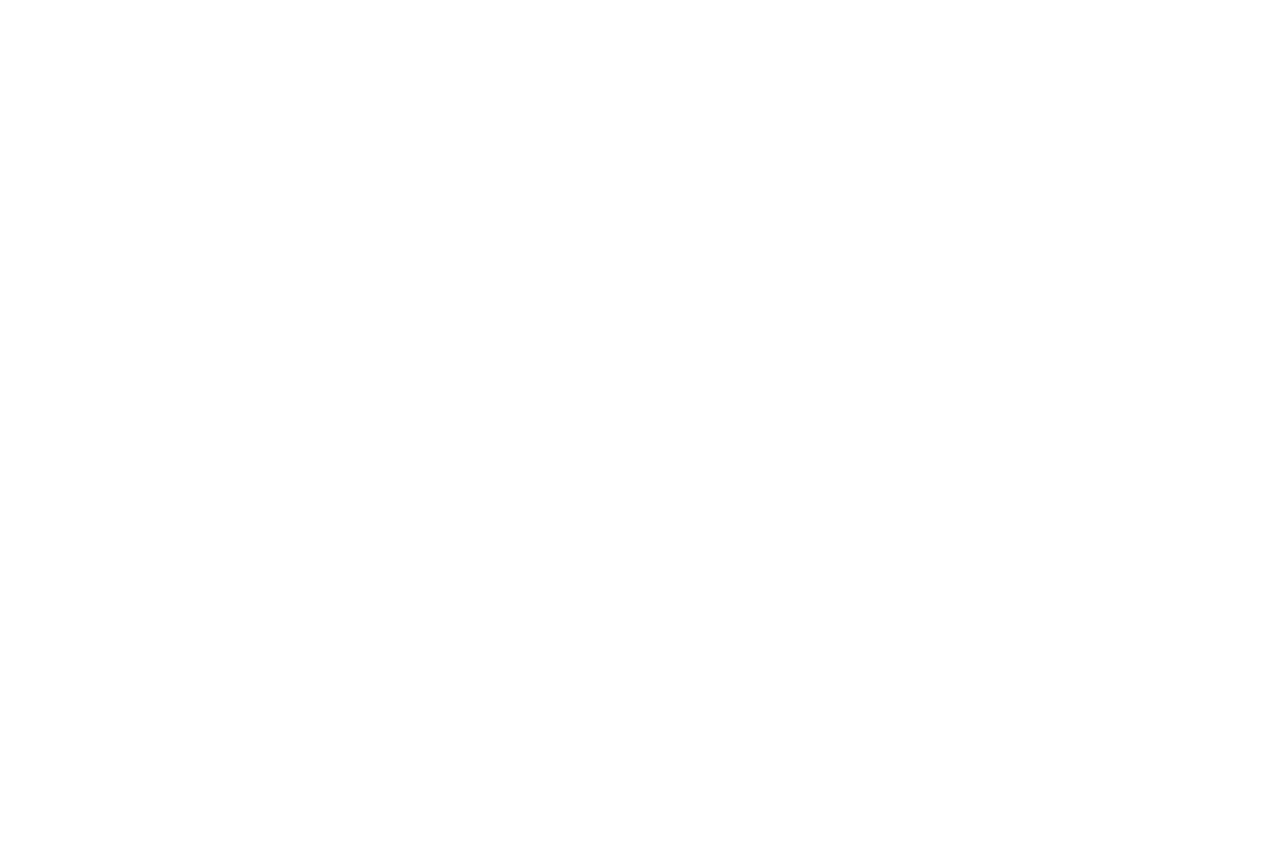
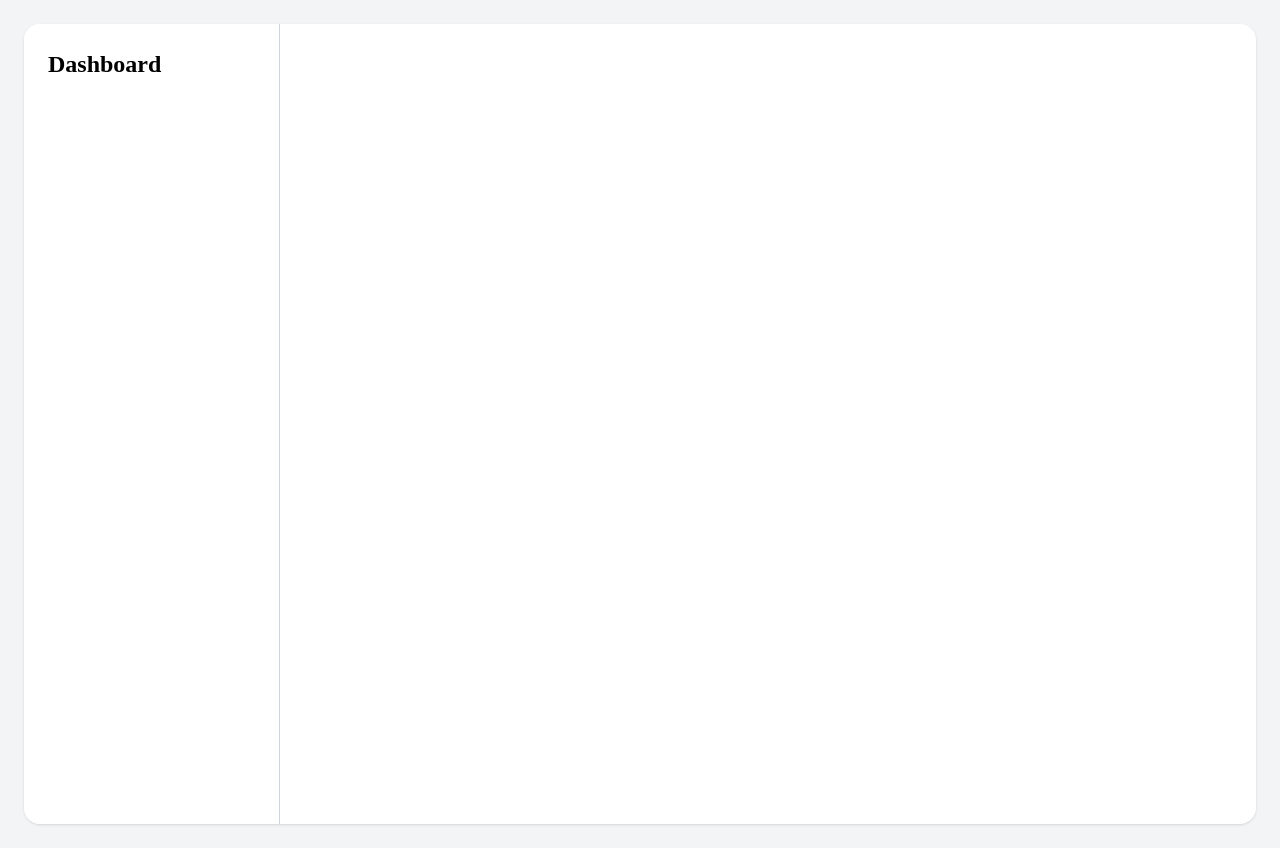
Before and after one commit to Lo-Agency/cyp-app, a React app: page /Dashboard in a window 1280 px wide. Before the commit this address had no page. Before the commit the page ends 800 px from the top, so only its background shows below. Built offline with nearby package versions, Linux system fonts and the light colour scheme; the HTML template or start-up script is replaced by a standard one; a web font is replaced by a local one.

Commit message:
feat: add Dashboard component and update routing to use consistent path casing

```diff
--- a/src/App.tsx
+++ b/src/App.tsx
@@ -1,3 +1,4 @@
+import Dashbord from "./component/dashbord/Dashbord";
 import Header from "./component/homepage/Header";
 import Main from "./component/homepage/Main";
 import { BrowserRouter, Routes, Route } from "react-router";
@@ -25,6 +26,7 @@
               </>
             }
           />
+          <Route path="/Dashboard" element={<Dashbord />} />
         </Routes>
       </BrowserRouter>
     </>
--- a/src/component/dashbord/Dashbord.tsx
+++ b/src/component/dashbord/Dashbord.tsx
@@ -0,0 +1,11 @@
+export default function Dashbord() {
+  return (
+    <div className="min-h-screen bg-gray-100 p-6">
+      <div className="bg-white rounded-2xl shadow flex overflow-hidden min-h-screen">
+        <div className="w-64 bg-white border-r border-gray-300">
+          <h1 className="text-2xl font-bold mb-4 p-6">Dashboard</h1>
+        </div>
+      </div>
+    </div>
+  );
+}
--- a/src/component/homepage/LoginModal.tsx
+++ b/src/component/homepage/LoginModal.tsx
@@ -16,7 +16,7 @@
     setTimeout(() => {
       setLoading(false);
       if (email && password) {
-        navigate("/dashboard");
+        navigate("/Dashboard");
       } else {
         setError("ایمیل یا رمز عبور وارد نشده است.");
       }
```
